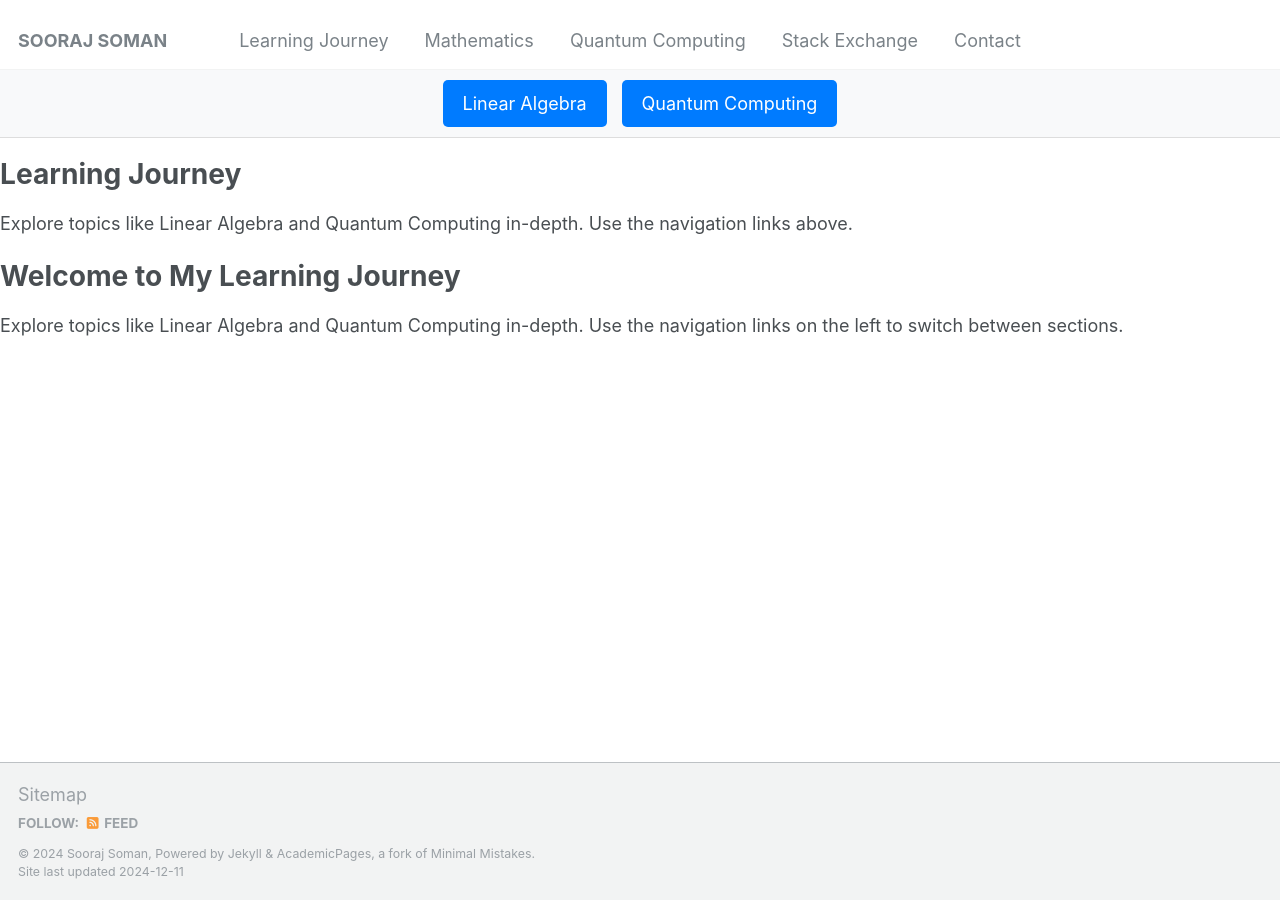
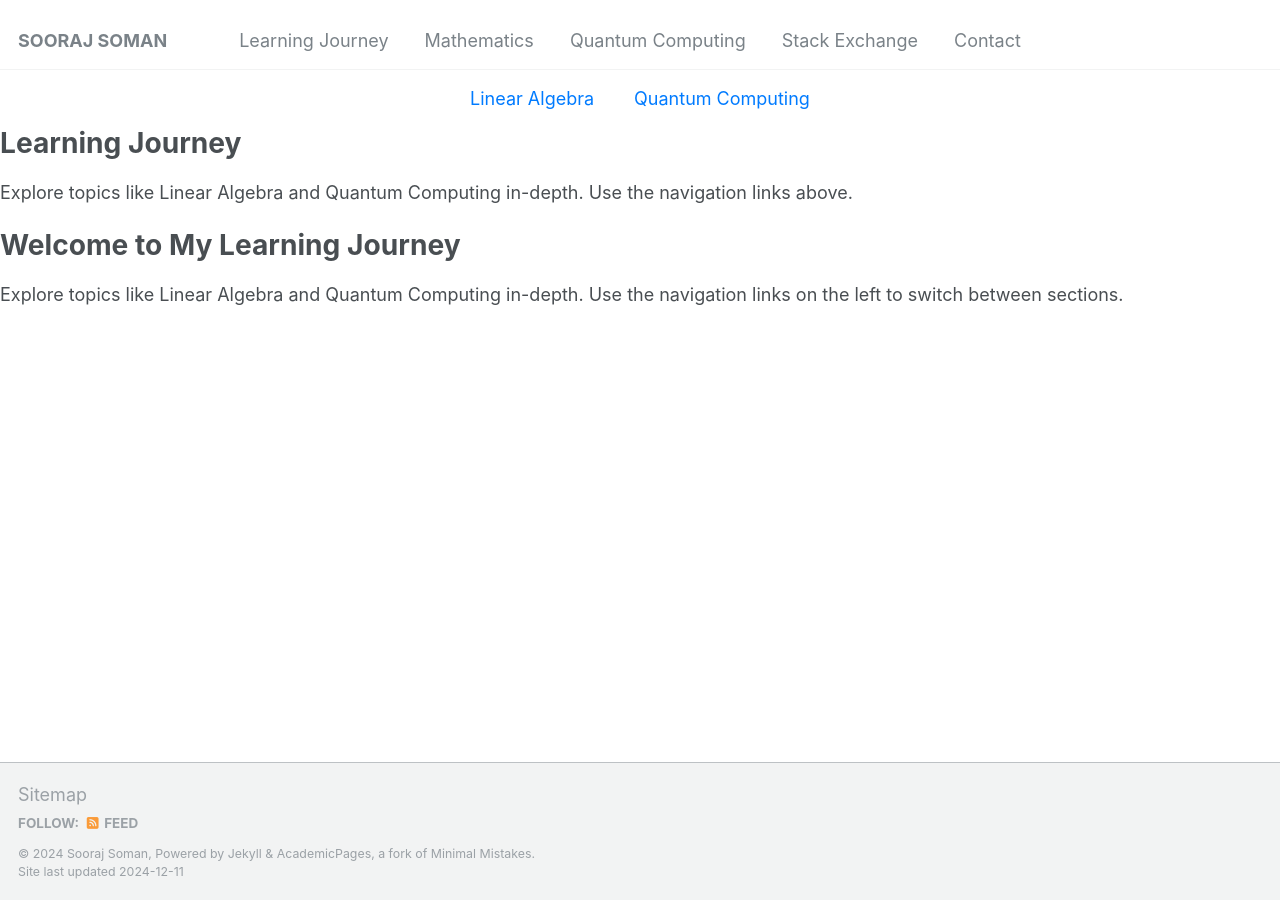
Before and after one commit to soorajss1729/soorajss1729.github.io, a Jekyll site: the page built from _learning/learning.md, in a window 1280 px wide. Built offline with Jekyll 4.4.1, drawn with Linux system fonts in a browser that asks for light colours.

Commit message:
Update main.scss

```diff
--- a/assets/css/main.scss
+++ b/assets/css/main.scss
@@ -44,25 +44,21 @@
 
 .learning-topnav {
   display: flex;
-  justify-content: center; /* Center align the links */
-  gap: 15px; /* Space between the links */
-  padding: 10px 15px; /* Padding around the navigation bar */
-  background-color: #f8f9fa; /* Light gray background */
-  border-bottom: 1px solid #ddd; /* Bottom border for separation */
-  margin-bottom: 20px; /* Space below the navigation bar */
+  justify-content: center;
+  gap: 20px; /* Space between the links */
+  padding: 10px 0;
+  background-color: transparent;
+  border: none;
 }
 
 .learning-topnav a {
-  display: inline-block;
-  padding: 10px 20px;
-  color: #ffffff; /* White text */
-  background-color: #007bff; /* Blue background */
-  text-decoration: none; /* Remove underline */
-  font-size: 1rem; /* Adjust font size */
-  border-radius: 5px; /* Rounded corners */
-  transition: background-color 0.3s ease; /* Smooth hover effect */
+  color: #007bff; /* Link color to match your website */
+  text-decoration: none;
+  font-size: 1rem;
+  font-weight: normal;
+  padding: 5px 10px;
 }
 
 .learning-topnav a:hover {
-  background-color: #0056b3; /* Darker blue on hover */
+  text-decoration: underline; /* Add underline on hover for a subtle effect */
 }
```
